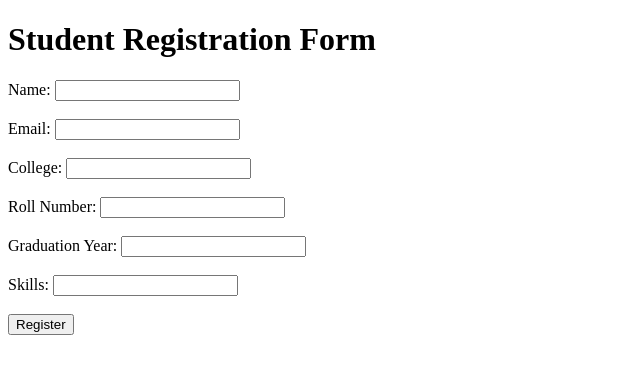
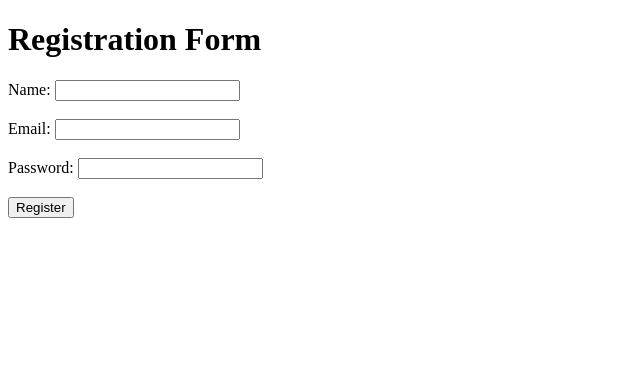
Before and after one commit to sai2510-dot/http-server, a website: page http-server/registration.html in a window 1280 px wide. Shown: the whole page, without its empty margins (0-640 px from the left). Drawn offline with Linux system fonts and the light colour scheme.

Commit message:
Update registration.html

```diff
--- a/http-server/registration.html
+++ b/http-server/registration.html
@@ -1,30 +1,17 @@
 <!DOCTYPE html>
-<html lang="en">
-<head>
-  <meta charset="UTF-8" />
-  <meta name="viewport" content="width=device-width, initial-scale=1.0"/>
-  <title>Registration</title>
-</head>
+<html>
+  <head><title>Registration</title></head>
   <body>
-  <h1>Student Registration Form</h1>
-  <form id="registrationForm">
+    <h1>Registration Form</h1>
+    <form>
       <label for="name">Name:</label>
-    <input type="text" id="name" name="name" required /><br/><br/>
+      <input type="text" id="name" required><br><br>
 
       <label for="email">Email:</label>
-    <input type="email" id="email" name="email" required /><br/><br/>
+      <input type="email" id="email" required><br><br>
 
-    <label for="college">College:</label>
-    <input type="text" id="college" name="college" required /><br/><br/>
-
-    <label for="rollno">Roll Number:</label>
-    <input type="text" id="rollno" name="rollno" required /><br/><br/>
-
-    <label for="graduationYear">Graduation Year:</label>
-    <input type="number" id="graduationYear" name="graduationYear" required /><br/><br/>
-
-    <label for="skills">Skills:</label>
-    <input type="text" id="skills" name="skills" required /><br/><br/>
+      <label for="password">Password:</label>
+      <input type="password" id="password" required><br><br>
 
       <button type="submit">Register</button>
     </form>
```
Lines whose indentation alone changed are shown as unchanged.
